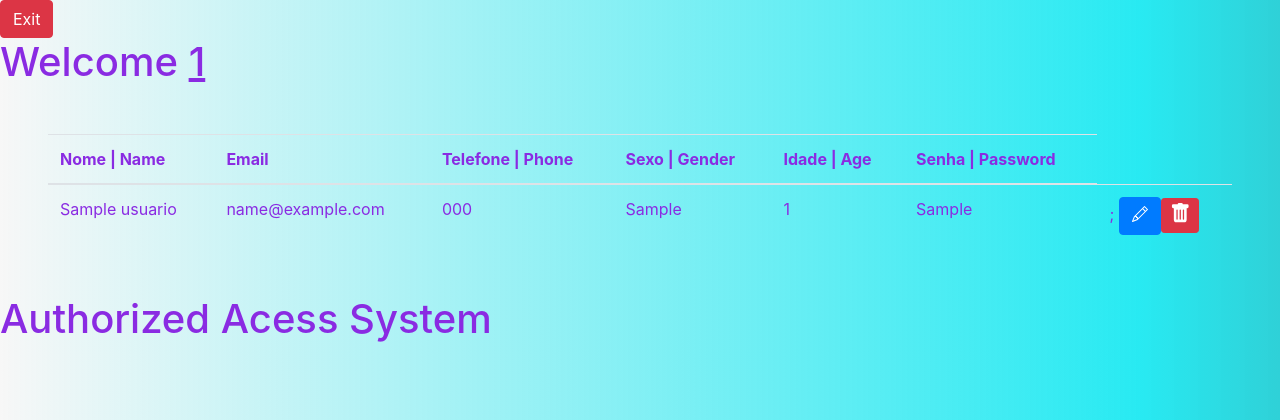
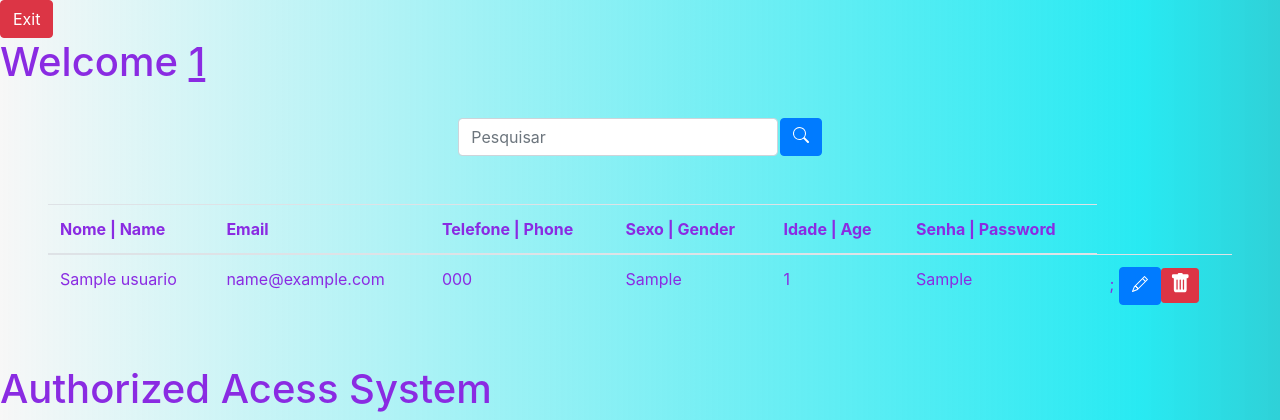
Before and after one commit to AlyssonSantos1/Loginproject, a PHP site: page /system.php in a window 1280 px wide. Shown: the top 420 px of the page. Run offline with PHP 8.4, Linux system fonts and the light colour scheme; the visitor is signed in with stand-in values (Sample User, id 1); tables that the repository leaves empty or names only in its code hold one stand-in row (values such as "Sample post").

Commit message:
Finished

```diff
--- a/system.php
+++ b/system.php
@@ -1,22 +1,24 @@
 <?php
+    session_start();
     include_once('configuracao.php');
-    session_start();
-    if((!isset($_SESSION['email']) == true)  and  (!isset($_SESSION['senha']) == true))
+    // print_r($_SESSION);
+    if((!isset($_SESSION['email']) == true) and (!isset($_SESSION['senha']) == true))
     {
-
-        unset ($_SESSION['email']);
-        unset ($_SESSION['senha']);
+        unset($_SESSION['email']);
+        unset($_SESSION['senha']);
         header('Location: login.php');
-
     }
     $logado = $_SESSION['email'];
-
-    $sql = "SELECT * FROM usuarios ORDER BY id DESC";
-
+    if(!empty($_GET['search']))
+    {
+        $data = $_GET['search'];
+        $sql = "SELECT * FROM usuarios WHERE id LIKE '%$data%' or nome LIKE '%$data%' or email LIKE '%$data%' ORDER BY id DESC";
+    }
+    else
+    {
+        $sql = "SELECT * FROM usuarios ORDER BY id DESC";
+    }
     $result = $conexao->query($sql);
-
-
-
 ?>
 
 <!DOCTYPE html>
@@ -31,6 +33,18 @@
             background: linear-gradient(90deg, rgba(187,187,187,0.11808473389355745) 0%, rgba(21,232,241,0.9164040616246498) 89%, rgba(34,206,213,0.9416141456582633) 100%);
             color: blueviolet
         }
+
+        .table-bg{
+            background: rgba(0, 0, 0, 0.3);
+            border-radius: 15px 15px 0 0;
+        }
+
+        .box-search{
+            display: flex;
+            justify-content: center;
+            gap: .1%;
+        }
+
     </style>
     <div class="d-flex">
         <a href="logout.php" class="btn btn-danger" mx-0 >Exit</a>
@@ -40,7 +54,19 @@
 </head>
     <?php
         echo "<h1> Welcome <u>$logado</u> </h1>";
+
+
     ?>
+
+    <br>
+    <div class="box-search">
+        <input type="search" class="form-control w-25" placeholder="Pesquisar" id="pesquisar">
+        <button onclick="searchData()" class="btn btn-primary">
+            <svg xmlns="http://www.w3.org/2000/svg" width="16" height="16" fill="currentColor" class="bi bi-search" viewBox="0 0 16 16">
+                <path d="M11.742 10.344a6.5 6.5 0 1 0-1.397 1.398h-.001c.03.04.062.078.098.115l3.85 3.85a1 1 0 0 0 1.415-1.414l-3.85-3.85a1.007 1.007 0 0 0-.115-.1zM12 6.5a5.5 5.5 0 1 1-11 0 5.5 5.5 0 0 1 11 0z"/>
+            </svg>
+        </button>
+    </div>
     <div class="m-5">
     <table class="table text-red">
     <thead>
@@ -80,13 +106,6 @@
                                 </svg>
             </a>";
 
-
-
-
-
-
-
-
         }
 
         ?>
@@ -97,4 +116,21 @@
 <body>
     <h1>Authorized Acess System</h1>
 </body>
+<script>
+
+    var search = document.getElementById('pesquisar');
+
+    search.addEventListener("keydown", function(event) {
+        if (event.key === "Enter")
+        {
+            searchData();
+        }
+    });
+
+    function searchData()
+    {
+        window.location = 'system.php?search='+search.value;
+    }
+</script>
+
 </html>
```
